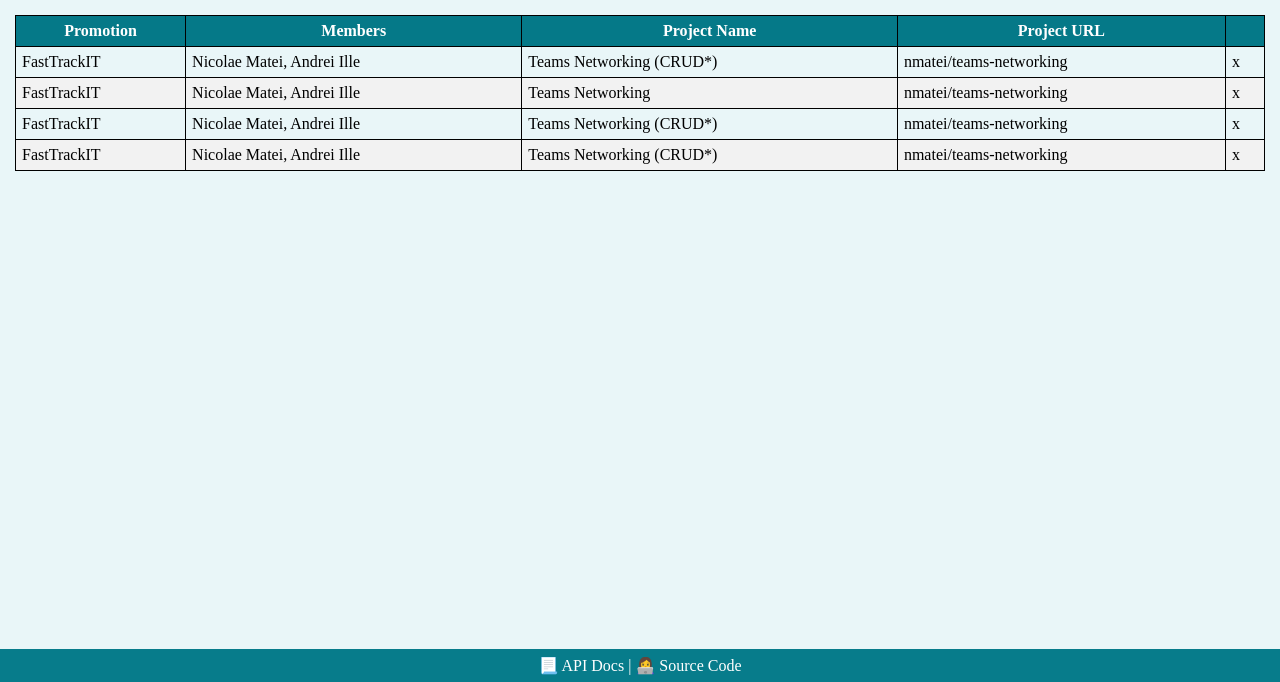
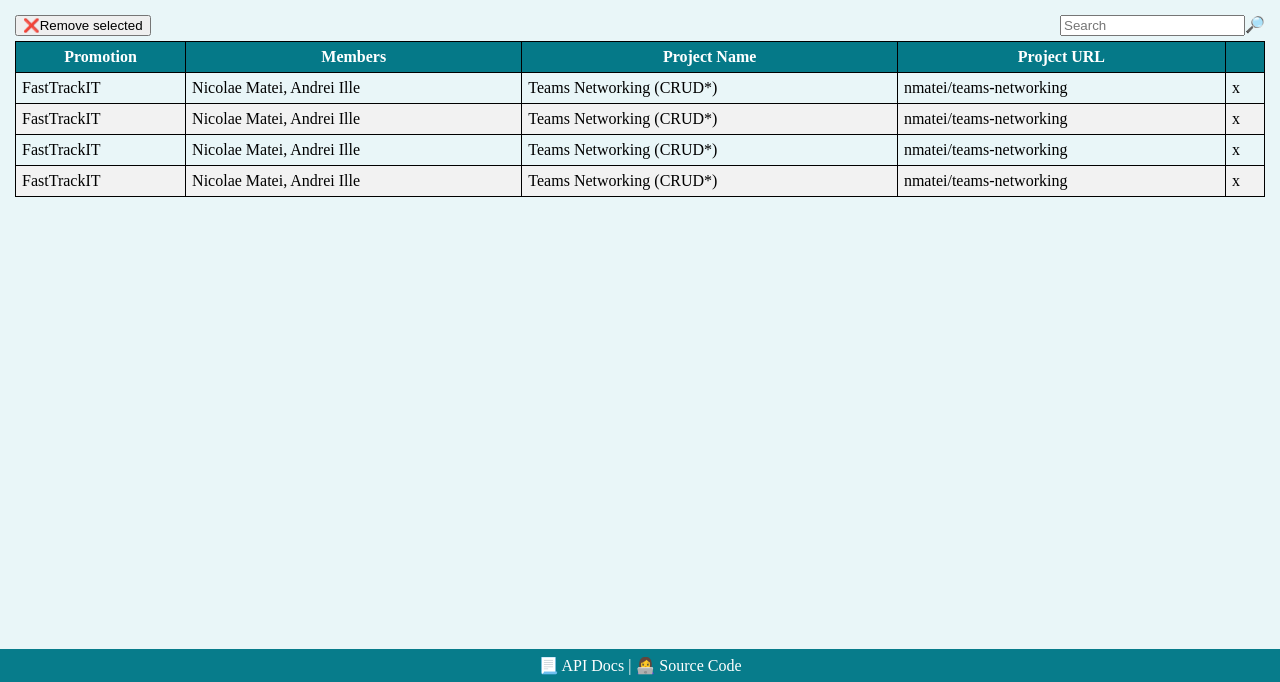
Before and after one commit to roxanamlendea/teams-networking, a website built with webpack: page src/index.html in a window 1280 px wide. Shown: the part 118-800 px from the top of the page. Built offline with nearby package versions, Linux system fonts and the light colour scheme.

Commit message:
add tbar

```diff
--- a/src/index.html
+++ b/src/index.html
@@ -17,7 +17,15 @@
     </header>
 
     <section>
-
+      <div class="tbar">
+        <div>
+          <button>❌Remove selected</button>
+        </div>
+        <div class="tfill"></div>
+        <div>
+          <input placeholder="Search" type="search" name="search" 🔎id="" />🔎
+        </div>
+      </div>
       <table id="teamsTable">
         <thead>
           <tr>
@@ -39,7 +47,7 @@
           <tr>
             <td>FastTrackIT</td>
             <td>Nicolae Matei, Andrei Ille</td>
-            <td>Teams Networking</td>
+            <td>Teams Networking (CRUD*)</td>
             <td>nmatei/teams-networking</td>
             <td>x</td>
           </tr>
--- a/src/style.css
+++ b/src/style.css
@@ -18,6 +18,15 @@ header {
   flex-direction: row;
   align-items: center;
   background: linear-gradient(45deg, #0798abfa, transparent);
+}
+
+.tbar {
+  display: flex;
+  padding: 0 0 5px 0;
+}
+
+.tfill {
+  flex: 1;
 }
 
 header img {
```
